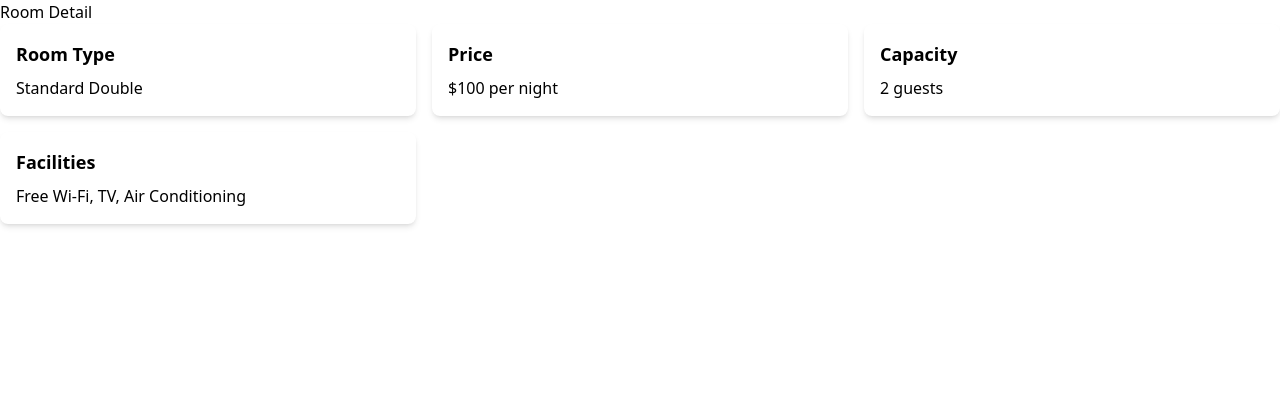
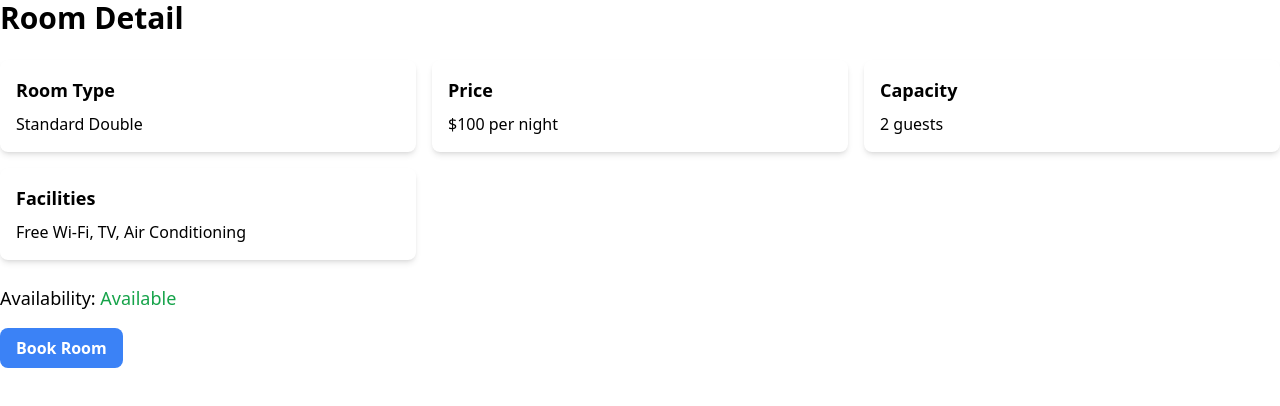
Before and after one commit to spookeyy/stayManager, a React (Vite) app in the folder frontend/: page /room-detail in a window 1280 px wide. Shown: the top 406 px of the page. Built offline with nearby package versions, Linux system fonts and the light colour scheme; the HTML template or start-up script is replaced by a standard one.

Commit message:
added payment option in the roomdetails

```diff
--- a/frontend/src/pages/RoomDetail.jsx
+++ b/frontend/src/pages/RoomDetail.jsx
@@ -1,4 +1,4 @@
-import React from 'react';
+import React, { useState } from 'react';
 
 function RoomDetail() {
   // Dummy room data for demonstration
@@ -10,9 +10,21 @@ function RoomDetail() {
     // Add more details as needed
   ];
 
+  // Dummy availability state (true for available, false for booked)
+  const [isAvailable] = useState(true); // Change this state as per your logic
+
+  // State to manage booking modal visibility
+  const [isBookingModalOpen, setBookingModalOpen] = useState(false);
+
+  // Function to handle booking
+  const handleBookRoom = () => {
+    // Implement booking logic here, e.g., show booking modal
+    setBookingModalOpen(true);
+  };
+
   return (
     <div className="container mx-auto">
-      <h1>Room Detail</h1>
+      <h1 className="text-3xl font-semibold mb-6">Room Detail</h1>
       <div className="grid grid-cols-1 md:grid-cols-2 lg:grid-cols-3 gap-4">
         {/* Mapping over roomDetails array to create cards */}
         {roomDetails.map((detail, index) => (
@@ -22,6 +34,46 @@ function RoomDetail() {
           </div>
         ))}
       </div>
+      <div className="mt-6">
+        {/* Show availability status */}
+        <p className="text-lg mb-4">
+          Availability: {isAvailable ? <span className="text-green-600">Available</span> : <span className="text-red-600">Fully Booked</span>}
+        </p>
+        <button
+          onClick={handleBookRoom}
+          className="bg-blue-500 hover:bg-blue-600 text-white font-semibold py-2 px-4 rounded-lg focus:outline-none"
+          disabled={!isAvailable} // Disable button if not available
+        >
+          Book Room
+        </button>
+      </div>
+
+      {/* Booking Modal */}
+      {isBookingModalOpen && (
+        <div className="fixed inset-0 flex items-center justify-center bg-gray-900 bg-opacity-50">
+          <div className="bg-white p-6 rounded-lg max-w-md">
+            <h2 className="text-2xl font-semibold mb-4">Confirm Booking</h2>
+            <p className="mb-4">
+              Are you sure you want to book the {roomDetails[0].value} room for {roomDetails[1].value}?
+            </p>
+            {/* Add payment integration form here */}
+            <div className="flex justify-end">
+              <button
+                onClick={() => setBookingModalOpen(false)}
+                className="bg-gray-300 hover:bg-gray-400 text-gray-800 font-semibold py-2 px-4 rounded-lg mr-2"
+              >
+                Cancel
+              </button>
+              <button
+                onClick={() => alert('Booking confirmed!')} // Placeholder for booking confirmation logic
+                className="bg-blue-500 hover:bg-blue-600 text-white font-semibold py-2 px-4 rounded-lg"
+              >
+                Confirm Booking
+              </button>
+            </div>
+          </div>
+        </div>
+      )}
     </div>
   );
 }
```
